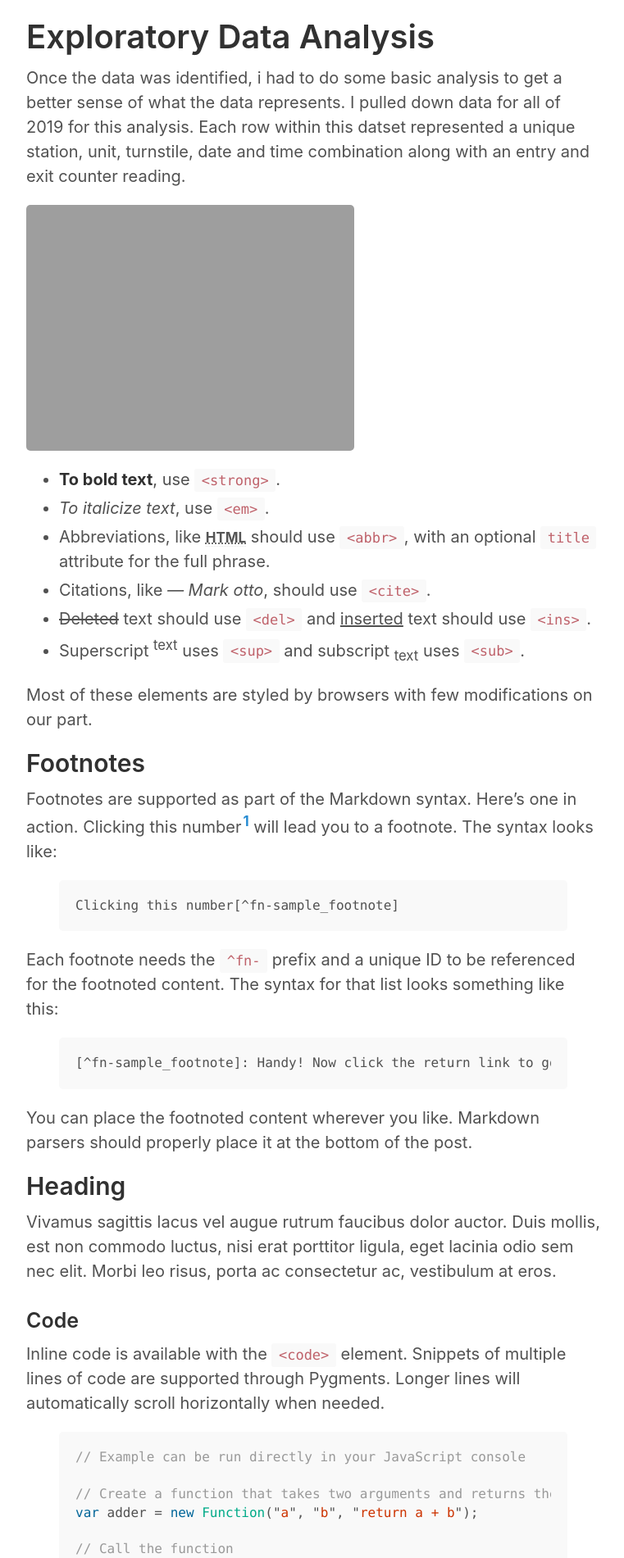
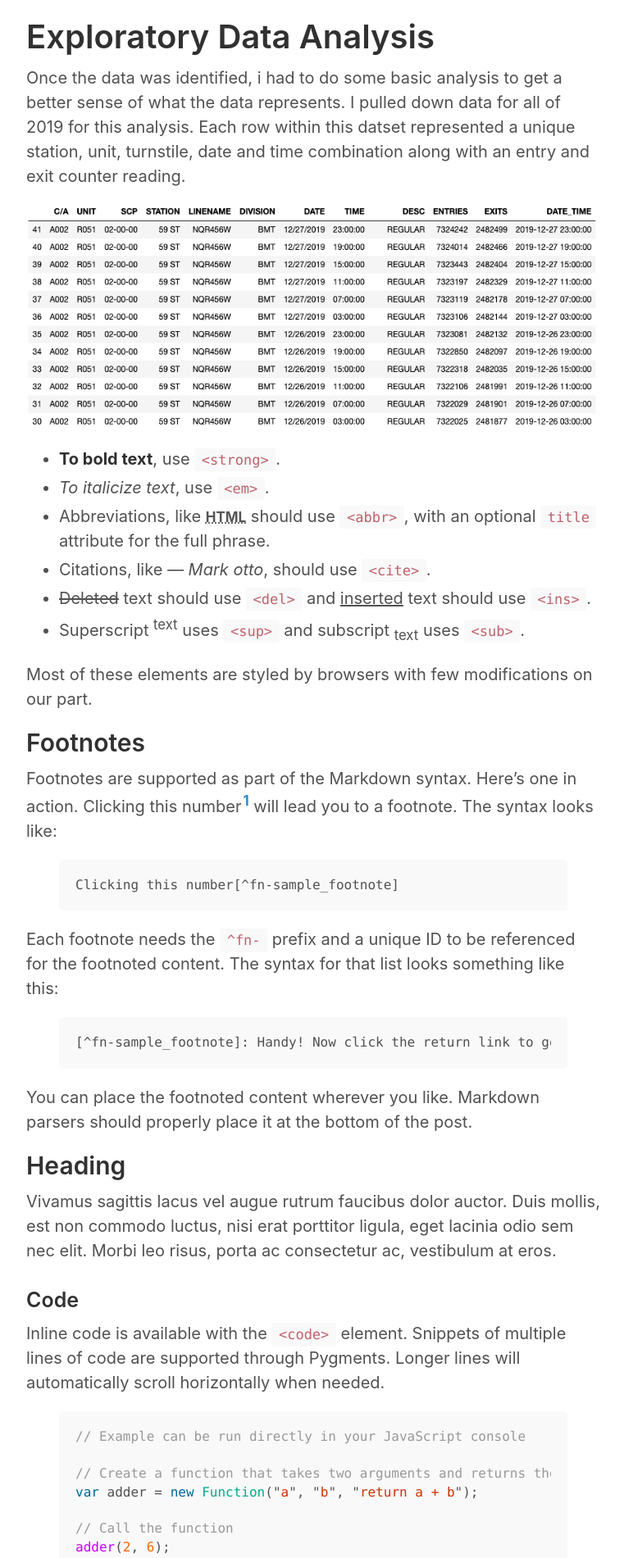
Before and after one commit to skhan-tech/skhan-tech.github.io, a Jekyll site: the page built from _posts/2020-01-10-mta-traffic-analysis.md, in a window 1280 px wide. Shown: the part 2778-4679 px from the top of the page at 82% size, without its empty margins (258-1019 px from the left). Built offline with Jekyll 4.4.1, drawn with Linux system fonts in a browser that asks for light colours; our own code applies the rules of GitHub Pages for plain Markdown files.

Commit message:
Update 2020-01-10-mta-traffic-analysis.md

```diff
--- a/_posts/2020-01-10-mta-traffic-analysis.md
+++ b/_posts/2020-01-10-mta-traffic-analysis.md
@@ -34,7 +34,7 @@ HTML defines a long list of available inline tags, a complete list of which can
 
 Once the data was identified, i had to do some basic analysis to get a better sense of what the data represents. I pulled down data for all of 2019 for this analysis. Each row within this datset represented a unique station, unit, turnstile, date and time combination along with an entry and exit counter reading.
 
-![MTA Data Sample]({{ site.url }}/images/MTA_Data_Sample.jpg)
+![MTA Data Sample]({{ site.url }}/images/MTA_Data_Sample.png)
 
 - **To bold text**, use `<strong>`.
 - *To italicize text*, use `<em>`.
```
